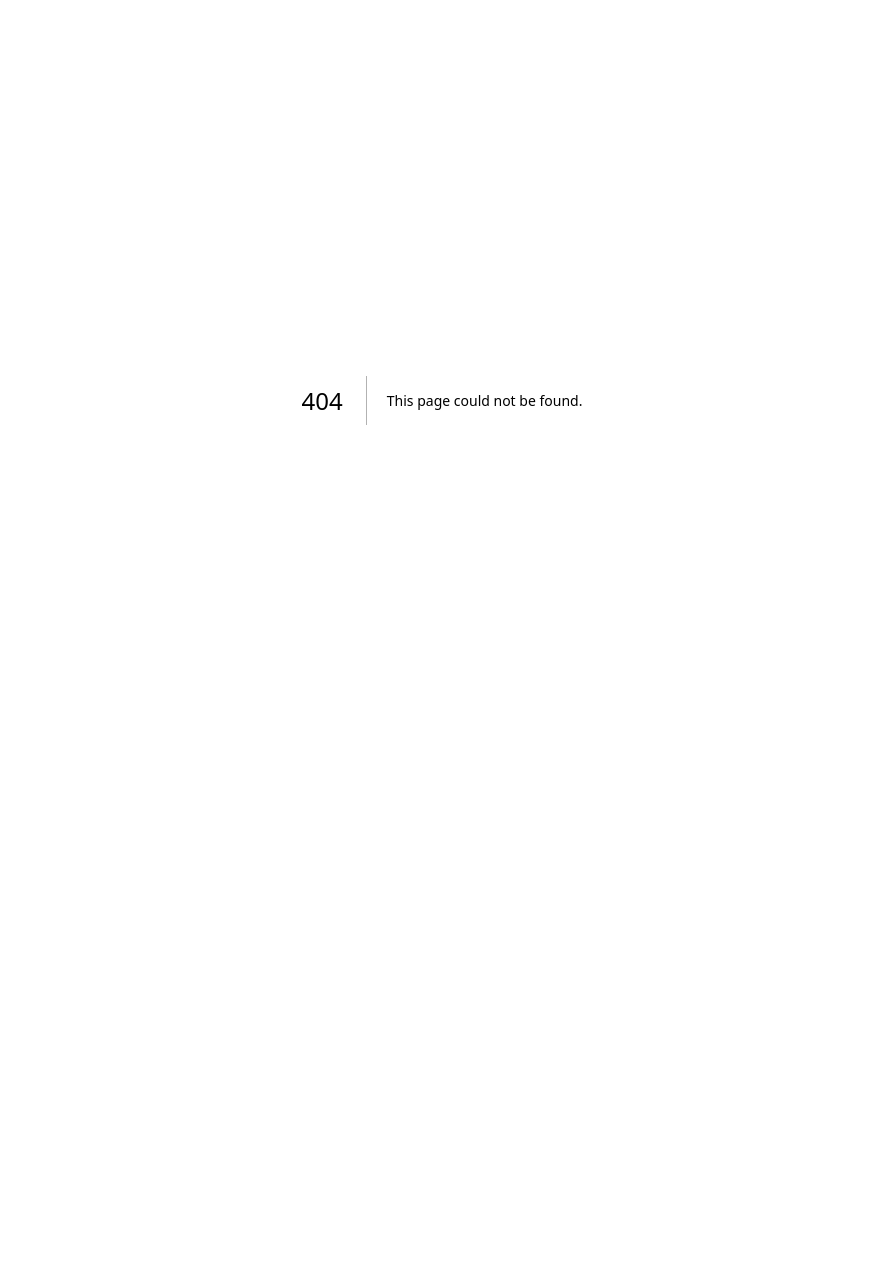
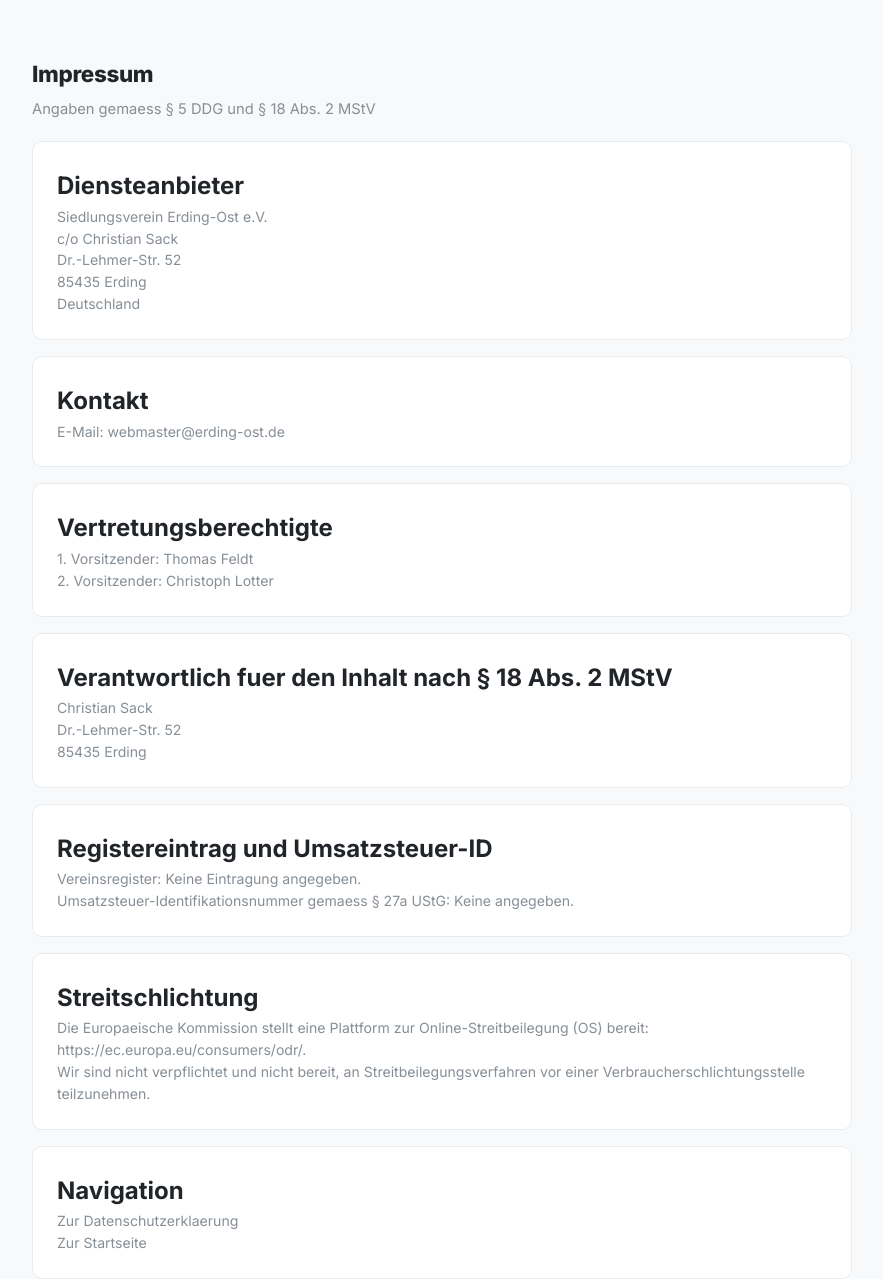
Before and after one commit to michi11235813-lgtm/erding-ost, a Next.js app: page /impressum in a window 1280 px wide. Before the commit this address had no page. Shown: the whole page, without its empty margins (198-1081 px from the left). Before the commit the page ends 800 px from the top, so only its background shows below. Built offline with nearby package versions, Linux system fonts and the light colour scheme.

Commit message:
fix: move impressum to internal route

```diff
--- /dev/null
+++ b/src/app/impressum/page.tsx
@@ -0,0 +1,86 @@
+import type { Metadata } from "next";
+import Link from "next/link";
+
+export const metadata: Metadata = {
+  title: "Impressum | Siedlungsverein Erding-Ost e.V.",
+  description: "Impressum des Siedlungsverein Erding-Ost e.V. gemaess § 5 DDG"
+};
+
+export default function ImpressumPage() {
+  return (
+    <main className="container section" style={{ maxWidth: "860px" }}>
+      <header className="section__header">
+        <h1 className="section__title">Impressum</h1>
+        <p className="section__desc">Angaben gemaess § 5 DDG und § 18 Abs. 2 MStV</p>
+      </header>
+
+      <section className="info-card" style={{ marginBottom: "1rem" }}>
+        <h2>Diensteanbieter</h2>
+        <p>
+          Siedlungsverein Erding-Ost e.V.<br />
+          c/o Christian Sack<br />
+          Dr.-Lehmer-Str. 52<br />
+          85435 Erding<br />
+          Deutschland
+        </p>
+      </section>
+
+      <section className="info-card" style={{ marginBottom: "1rem" }}>
+        <h2>Kontakt</h2>
+        <p>
+          E-Mail: <a href="mailto:webmaster@erding-ost.de">webmaster@erding-ost.de</a>
+        </p>
+      </section>
+
+      <section className="info-card" style={{ marginBottom: "1rem" }}>
+        <h2>Vertretungsberechtigte</h2>
+        <p>
+          1. Vorsitzender: Thomas Feldt<br />
+          2. Vorsitzender: Christoph Lotter
+        </p>
+      </section>
+
+      <section className="info-card" style={{ marginBottom: "1rem" }}>
+        <h2>Verantwortlich fuer den Inhalt nach § 18 Abs. 2 MStV</h2>
+        <p>
+          Christian Sack<br />
+          Dr.-Lehmer-Str. 52<br />
+          85435 Erding
+        </p>
+      </section>
+
+      <section className="info-card" style={{ marginBottom: "1rem" }}>
+        <h2>Registereintrag und Umsatzsteuer-ID</h2>
+        <p>
+          Vereinsregister: Keine Eintragung angegeben.<br />
+          Umsatzsteuer-Identifikationsnummer gemaess § 27a UStG: Keine angegeben.
+        </p>
+      </section>
+
+      <section className="info-card" style={{ marginBottom: "1rem" }}>
+        <h2>Streitschlichtung</h2>
+        <p>
+          Die Europaeische Kommission stellt eine Plattform zur Online-Streitbeilegung (OS) bereit:
+          {" "}
+          <a href="https://ec.europa.eu/consumers/odr/" target="_blank" rel="noreferrer">
+            https://ec.europa.eu/consumers/odr/
+          </a>
+          .
+        </p>
+        <p>
+          Wir sind nicht verpflichtet und nicht bereit, an Streitbeilegungsverfahren vor einer
+          Verbraucherschlichtungsstelle teilzunehmen.
+        </p>
+      </section>
+
+      <section className="info-card">
+        <h2>Navigation</h2>
+        <p>
+          <Link href="/datenschutz">Zur Datenschutzerklaerung</Link>
+          <br />
+          <Link href="/">Zur Startseite</Link>
+        </p>
+      </section>
+    </main>
+  );
+}
--- a/src/app/page.tsx
+++ b/src/app/page.tsx
@@ -454,7 +454,7 @@ export default function HomePage() {
           </div>
           <div className="footer__links">
             <a href="mailto:webmaster@erding-ost.de">webmaster@erding-ost.de</a>
-            <a href="https://erding-ost.de/impressum.htm" target="_blank" rel="noreferrer">Impressum</a>
+            <Link href="/impressum">Impressum</Link>
             <Link href="/datenschutz">Datenschutz</Link>
             <a href="#verein">Satzung</a>
           </div>
```
